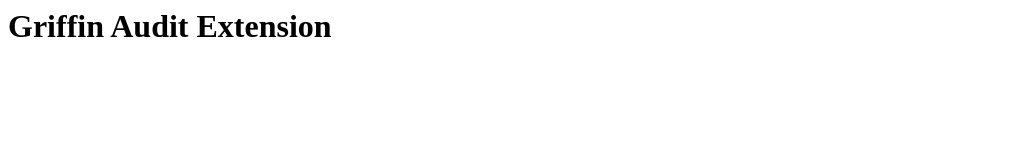
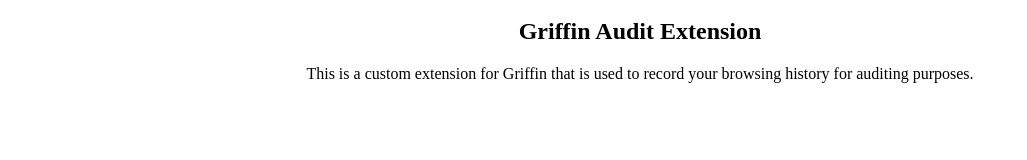
Before and after one commit to rhetorica-software/griffin-chrome-audit-extension, a browser extension: page src/index.html in a window 1280 px wide. Shown: the whole page, without its empty margins (0-1027 px from the left). Drawn offline with Linux system fonts and the light colour scheme.

Commit message:
icon change, send tab title, style index.html

```diff
--- a/src/form_recorder.js
+++ b/src/form_recorder.js
@@ -1,5 +1,3 @@
-console.log("form_recorder.js");
-
 export function setupFormRecorderListener(settings) {
     chrome.runtime.onMessage.addListener((message, sender, sendResponse) => {
     if (message.action === "submitFormData") {
--- a/src/index.html
+++ b/src/index.html
@@ -1,6 +1,15 @@
 <html>
+    <head>
+        <style>
+            body {
+                min-width: 300px; /* Adjust this value as needed to fit your title */
+                padding: 10px; /* Optional: for better spacing */
+                text-align: center; /* Aligns text to the center */
+            }
+        </style>
+    </head>
     <body>
-        <h1>Griffin Audit Extension</h1>
-        <script src="index.js"></script>
+        <h2>Griffin Audit Extension</h2>
+        <p>This is a custom extension for Griffin that is used to record your browsing history for auditing purposes.</p>
     </body>
 </html>
--- a/src/index.js
+++ /dev/null
@@ -1 +0,0 @@
-console.log("This is from index.js");
```
Also changed, not shown: src/url_recorder.js (+5 -7 lines), src/images/icon-128.png, src/images/icon-16.png, src/images/icon-32.png, src/images/icon-48.png, src/images/old/icon-128.png (added), src/images/old/icon-16.png (added), src/images/old/icon-32.png (added), src/images/old/icon-48.png (added).
